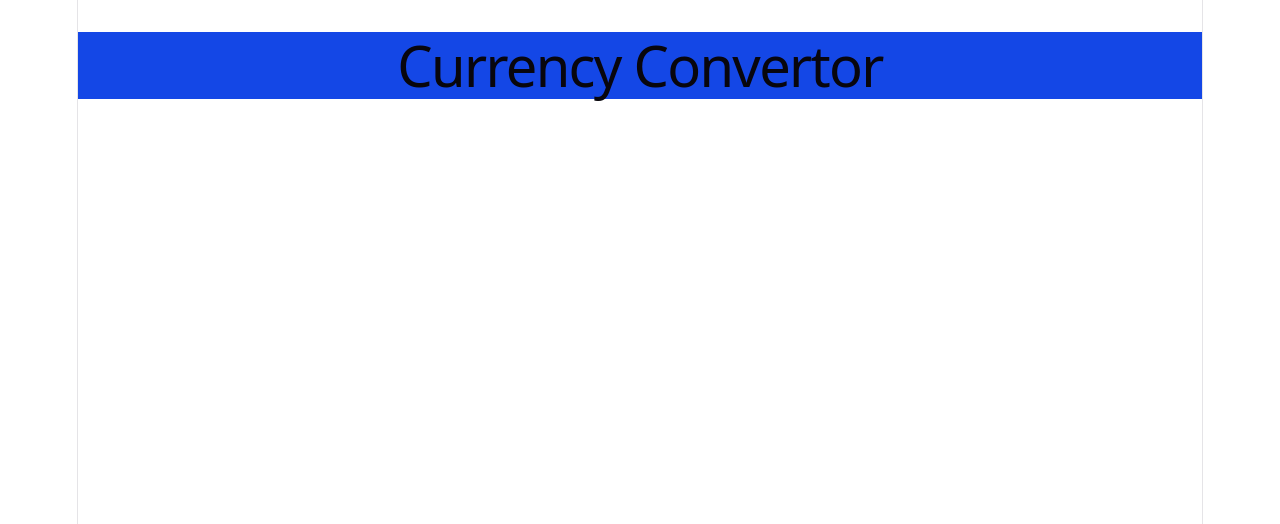
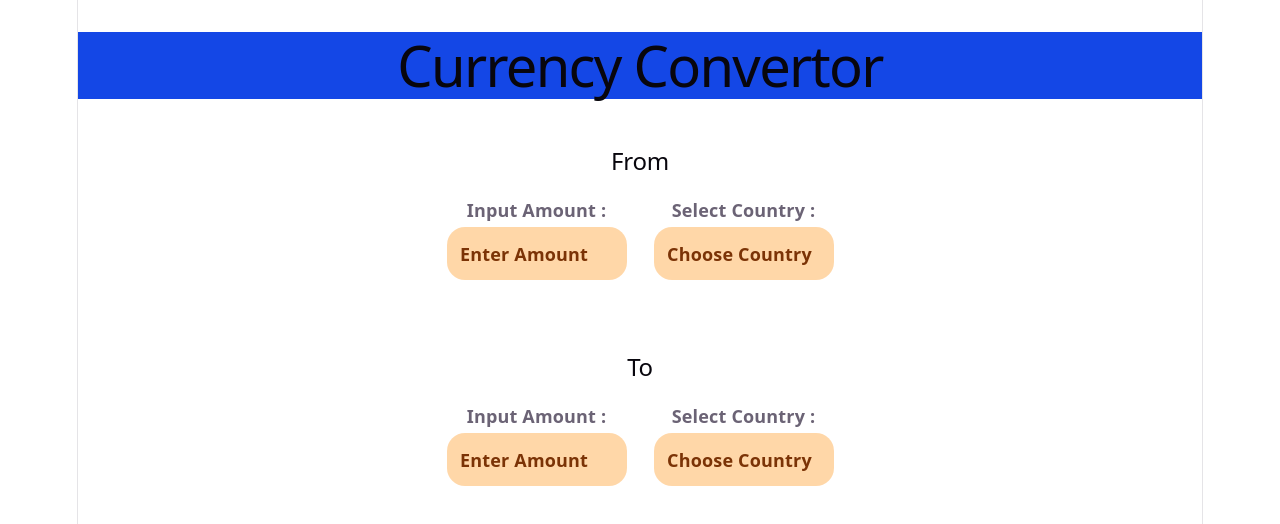
Before and after one commit to Neeraj-Malik-12/React-Projects, a React (Vite) app in the folder Currency-Convertor/: page / in a window 1280 px wide. Shown: the top 524 px of the page. Built offline with nearby package versions, Linux system fonts and the light colour scheme.

Commit message:
A resuable react component is created and added

```diff
--- a/Currency-Convertor/src/App.jsx
+++ b/Currency-Convertor/src/App.jsx
@@ -1,7 +1,5 @@
 import { useState} from 'react'
-import reactLogo from './assets/react.svg'
-import viteLogo from './assets/vite.svg'
-import heroImg from './assets/hero.png'
+import InputBox from './components/InputBox'
 import './App.css'
 
 function App() {
@@ -10,6 +8,9 @@ function App() {
   return (
     <>
       <h1 className='text-3xl text-white bg-blue-700' >Currency Convertor</h1>
+      <InputBox label='From'/>
+      <br />
+      <InputBox label = "To"/>
     </>
   )
 }
--- a/Currency-Convertor/src/components/InputBox.jsx
+++ b/Currency-Convertor/src/components/InputBox.jsx
@@ -1,8 +1,50 @@
 import React from 'react'
 
-function InputBox() {
+function InputBox({
+  label
+}) {
   return (
-    <div>InputBox</div>
+    <div className=' flex flex-col items-center h-40 w-100 mx-auto border-2 border-white rounded-2xl'>
+      <h2 className='pt-3'>{label}</h2>
+
+      <div className='flex flex-row justify-end '>
+      <div className='flex flex-col items-center w-fit m-3'>
+
+        <label className='font-semibold'>
+          Input Amount :
+        </label>
+
+        <input
+          type='number'
+          className='border-white
+          w-40
+        bg-orange-200
+        rounded-2xl
+        my-1 placeholder:text-amber-900  placeholder:font-semibold p-3
+        font-bold text-black'
+        placeholder='Enter Amount'>
+        </input>
+        </div>
+
+        <div className='flex flex-col items-center w-fit m-3'>
+
+        <label className='font-semibold'>
+          Select Country :
+        </label>
+
+        <input
+          type='string'
+          className='border-white
+          w-40
+        bg-orange-200
+        rounded-2xl
+        my-1 placeholder:text-amber-900  placeholder:font-semibold p-3
+        font-bold text-black'
+        placeholder='Choose Country'>
+        </input>
+        </div>
+      </div>
+    </div>
   )
 }
 
```
